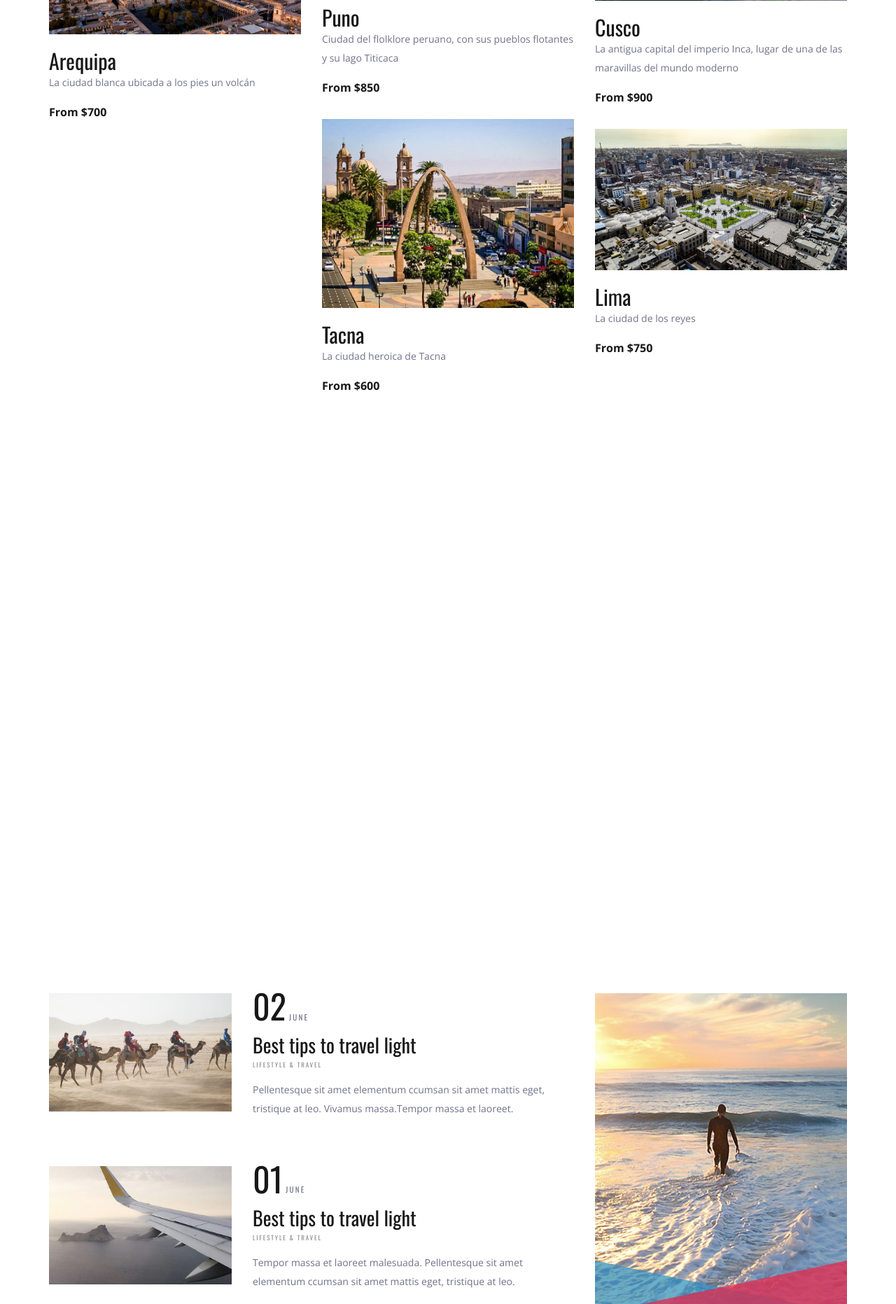
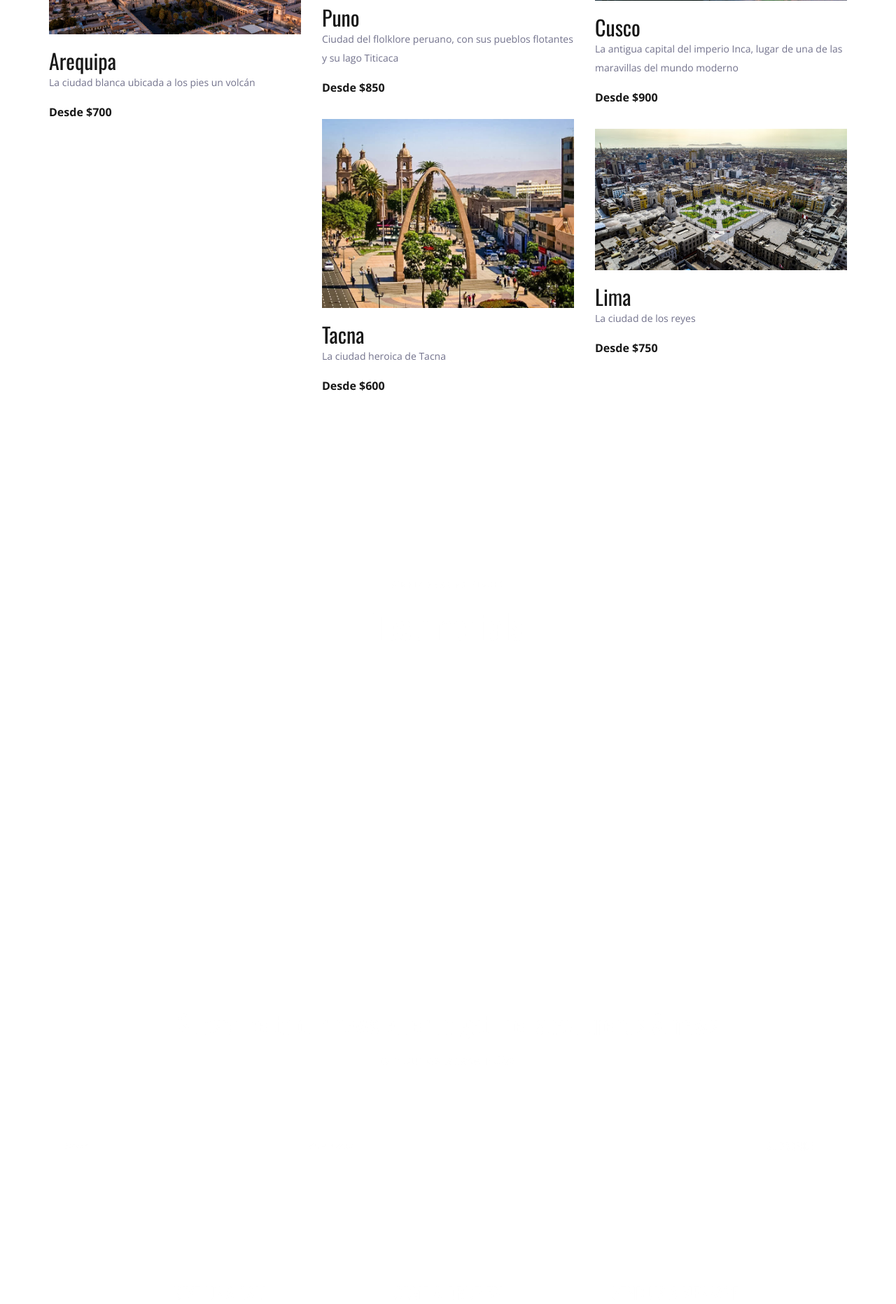
Before and after one commit to ArnoldSucasaireTorres/pweb2, a Django app: page / in a window 1280 px wide. Shown: the part 1638-3501 px from the top of the page at 70% size. Run offline with Django 3.2, Linux system fonts and the light colour scheme; data comes from the database, SQL or seed files in the repository; both versions use the stored data as it was after the commit; some libraries are stand-ins or nearby versions.

Commit message:
formDestinos

```diff
--- a/telusko/templates/index.html
+++ b/telusko/templates/index.html
@@ -31,7 +31,7 @@
 							<div class="logo"><a href="index.html">Travello</a></div>
 							<nav class="main_nav">
 								<ul class="d-flex flex-row align-items-start justify-content-start">
-									<li><a href="index.html">Home</a></li>
+									<li><a href="/">Home</a></li>
 									<li><a href="contact.html">Contact</a></li>
 									{% if user.is_authenticated %}
 									<li>Hola, {{user.first_name}}</li>
@@ -82,7 +82,7 @@
 			</ul>
 		</div>
 		<div class="menu_social">
-			<div class="menu_phone ml-auto">Call us: 00-56 445 678 33</div>
+			<div class="menu_phone ml-auto">llamanos: 451 125 452</div>
 			<ul class="d-flex flex-row align-items-start justify-content-start">
 				<li><a href="#"><i class="fa fa-pinterest" aria-hidden="true"></i></a></li>
 				<li><a href="#"><i class="fa fa-facebook" aria-hidden="true"></i></a></li>
@@ -110,7 +110,7 @@
 							<div class="row">
 								<div class="col">
 									<div class="home_slider_content">
-										<div class="home_title"><h2>Let us take you away</h2></div>
+										<div class="home_title"><h2>El viaje de tus sueños</h2></div>
 									</div>
 								</div>
 							</div>
@@ -244,7 +244,7 @@
 			<div class="row">
 				<div class="col text-center">
 					<div class="section_subtitle">simply amazing places</div>
-					<div class="section_title"><h2>Popular Destinations</h2></div>
+					<div class="section_title"><h2>Destinos Populares</h2></div>
 				</div>
 			</div>
 			<div class="row destinations_row">
@@ -262,7 +262,7 @@
 							<div class="destination_content">
 								<div class="destination_title"><a href="destinations.html">{{dest.name}}</a></div>
 								<div class="destination_subtitle"><p>{{dest.desc}}</p></div>
-								<div class="destination_price">From ${{dest.price}}</div>
+								<div class="destination_price">Desde ${{dest.price}}</div>
 							</div>
 						</div>
 						{% endfor %}
@@ -337,100 +337,6 @@
 		</div>
 	</div>
 
-	<!-- News -->
-
-	<div class="news" id="news">
-		<div class="container">
-			<div class="row">
-				<div class="col-xl-8">
-					<div class="news_container">
-
-						<!-- News Post -->
-						<div class="news_post d-flex flex-md-row flex-column align-items-start justify-content-start">
-							<div class="news_post_image"><img src="{% static 'images/news_1.jpg' %}" alt=""></div>
-							<div class="news_post_content">
-								<div class="news_post_date d-flex flex-row align-items-end justify-content-start">
-									<div>02</div>
-									<div>june</div>
-								</div>
-								<div class="news_post_title"><a href="#">Best tips to travel light</a></div>
-								<div class="news_post_category">
-									<ul>
-										<li><a href="#">lifestyle & travel</a></li>
-									</ul>
-								</div>
-								<div class="news_post_text">
-									<p>Pellentesque sit amet elementum ccumsan sit amet mattis eget, tristique at leo. Vivamus massa.Tempor massa et laoreet.</p>
-								</div>
-							</div>
-						</div>
-
-						<!-- News Post -->
-						<div class="news_post d-flex flex-md-row flex-column align-items-start justify-content-start">
-							<div class="news_post_image"><img src="{% static 'images/news_2.jpg' %}" alt=""></div>
-							<div class="news_post_content">
-								<div class="news_post_date d-flex flex-row align-items-end justify-content-start">
-									<div>01</div>
-									<div>june</div>
-								</div>
-								<div class="news_post_title"><a href="#">Best tips to travel light</a></div>
-								<div class="news_post_category">
-									<ul>
-										<li><a href="#">lifestyle & travel</a></li>
-									</ul>
-								</div>
-								<div class="news_post_text">
-									<p>Tempor massa et laoreet malesuada. Pellentesque sit amet elementum ccumsan sit amet mattis eget, tristique at leo.</p>
-								</div>
-							</div>
-						</div>
-
-						<!-- News Post -->
-						<div class="news_post d-flex flex-md-row flex-column align-items-start justify-content-start">
-							<div class="news_post_image"><img src="{% static 'images/news_3.jpg' %}" alt=""></div>
-							<div class="news_post_content">
-								<div class="news_post_date d-flex flex-row align-items-end justify-content-start">
-									<div>29</div>
-									<div>may</div>
-								</div>
-								<div class="news_post_title"><a href="#">Best tips to travel light</a></div>
-								<div class="news_post_category">
-									<ul>
-										<li><a href="#">lifestyle & travel</a></li>
-									</ul>
-								</div>
-								<div class="news_post_text">
-									<p>Vivamus massa.Tempor massa et laoreet malesuada. Aliquam nulla nisl, accumsan sit amet mattis.</p>
-								</div>
-							</div>
-						</div>
-
-					</div>
-				</div>
-
-				<!-- News Sidebar -->
-				<div class="col-xl-4">
-					<div class="travello">
-						<div class="background_image" style="background-image:url({% static 'images/travello.jpg' %})"></div>
-						<div class="travello_content">
-							<div class="travello_content_inner">
-								<div></div>
-								<div></div>
-							</div>
-						</div>
-						<div class="travello_container">
-							<a href="#">
-								<div class="d-flex flex-column align-items-center justify-content-end">
-									<span class="travello_title">Get a 20% Discount</span>
-									<span class="travello_subtitle">Buy Your Vacation Online Now</span>
-								</div>
-							</a>
-						</div>
-					</div>
-				</div>
-			</div>
-		</div>
-	</div>
 
 	<!-- Footer -->
 
```
Also changed, not shown: telusko/templates/login.html (+8 -0 lines), telusko/templates/register.html (+7 -0 lines), telusko/travello/forms.py (added, +8 -0 lines), telusko/db.sqlite3.
